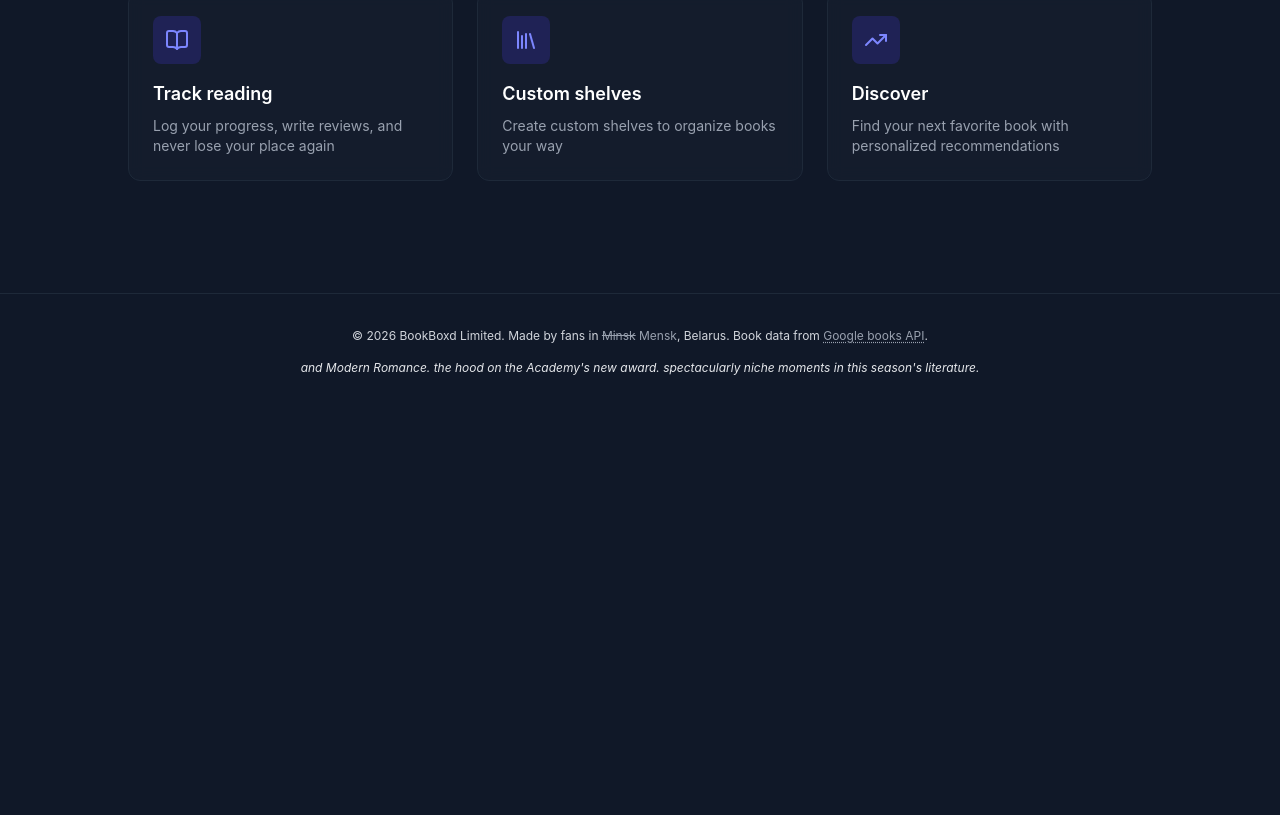
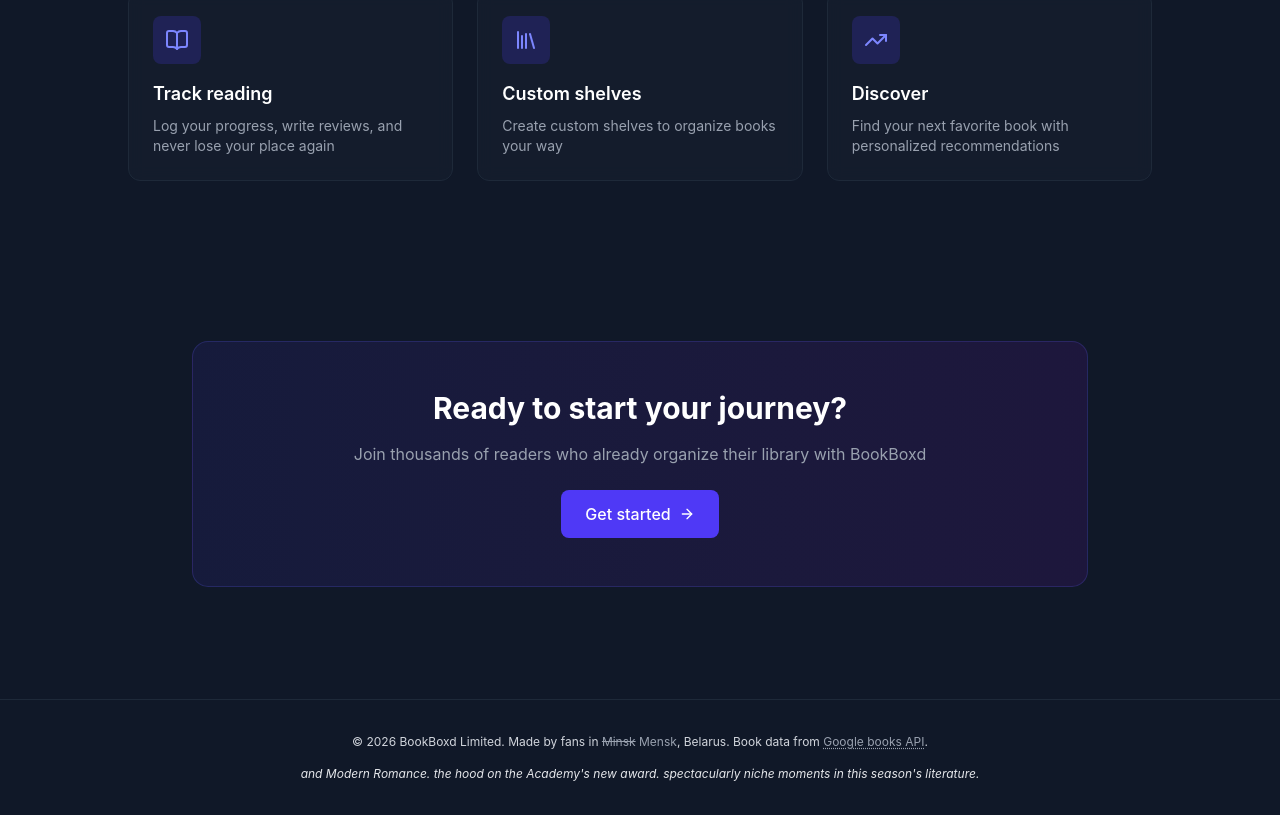
Before and after one commit to jestemczyk/BookBoxed, a React (Vite) app: page / in a window 1280 px wide. Shown: the part 940-1755 px from the top of the page. Before the commit the page ends 1349 px from the top, so only its background shows below. Built offline with nearby package versions, Linux system fonts and the light colour scheme.

Commit message:
feat: add get started block

```diff
--- a/src/pages/Home.tsx
+++ b/src/pages/Home.tsx
@@ -94,6 +94,24 @@ export const Home = () => {
                     />
                 </div>
             </div>
+
+            <div className="container mx-auto px-4 py-20">
+                <div className="max-w-4xl mx-auto bg-gradient-to-r from-indigo-600/10 to-purple-600/10 rounded-2xl p-8 sm:p-12 text-center border border-indigo-500/20">
+                    <h2 className="text-2xl sm:text-3xl font-bold mb-4">
+                        Ready to start your journey?
+                    </h2>
+                    <p className="text-gray-400 mb-6">
+                        Join thousands of readers who already organize their library with BookBoxd
+                    </p>
+                    <Link
+                        to="/books"
+                        className="inline-flex items-center gap-2 px-6 py-3 bg-indigo-600 hover:bg-indigo-700 rounded-lg font-medium transition-all"
+                    >
+                        Get started
+                        <ArrowRight className="w-4 h-4" />
+                    </Link>
+                </div>
+            </div>
         </div>
     );
 };
```
